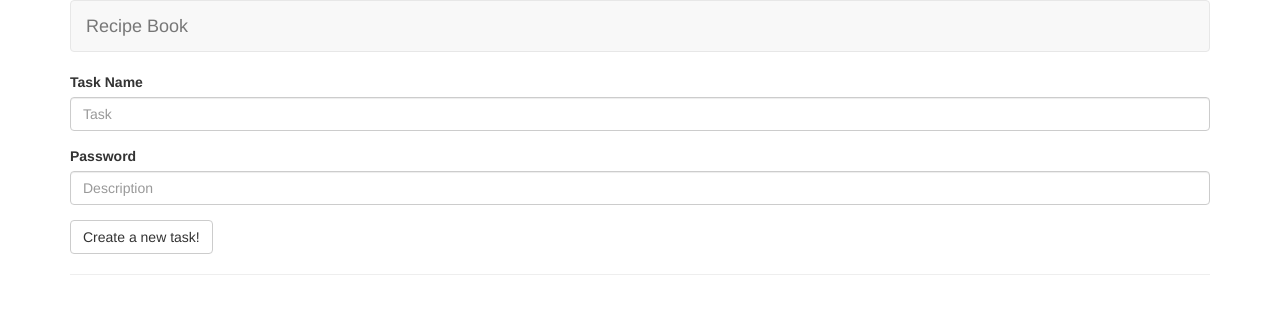
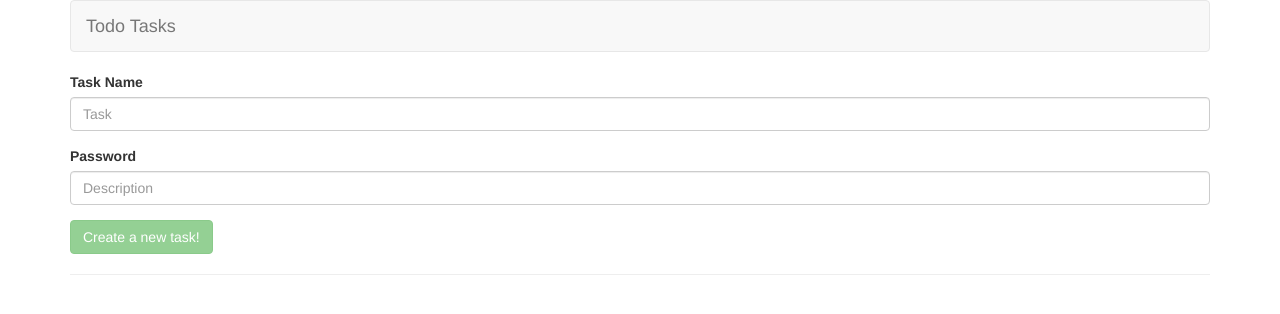
Before and after one commit to rahneverd/ng-todo-app, an Angular app: page / in a window 1280 px wide. Shown: the top 314 px of the page. Built offline with nearby package versions, Linux system fonts and the light colour scheme.

Commit message:
customization added

```diff
--- a/src/app/app.component.ts
+++ b/src/app/app.component.ts
@@ -11,12 +11,10 @@ export class AppComponent {
   tasks: Task[] =[]
   taskRecieved = "No"
   genTask(task: Task) {
-    console.log(task)
-    this.tasks.push(task)
+    task.name === '' && task.description === '' ? window.alert("Task name or description cannot be empty") : this.tasks.push(task);
+
   }
   deleteTask(index){
     this.tasks.splice(index, 1)
-    console.log("coming from app component ", index)
-    console.log(this.tasks[index], "deleted")
   }
 }
--- a/src/app/header-component/header-component.component.html
+++ b/src/app/header-component/header-component.component.html
@@ -2,7 +2,7 @@
   <div class="container-fluid">
     <div class="navbar-header">
 
-      <a href="/" class="navbar-brand">Recipe Book</a>
+      <a href="/" class="navbar-brand">Todo Tasks</a>
     </div>
   </div>
 </nav>
--- a/src/app/todo-form/todo-form.component.html
+++ b/src/app/todo-form/todo-form.component.html
@@ -4,14 +4,13 @@
       <div class="form-group">
         <label for="taskName">Task Name</label>
         <input type="text" class="form-control" id="taskName" placeholder="Task" [(ngModel)]="taskName" name="name">
-        {{taskName}}
       </div>
       <div class="form-group">
         <label for="taskDescription">Password</label>
         <input type="text" class="form-control" id="taskDescription" placeholder="Description" [(ngModel)]="taskDescription" name="description">
       </div>
 
-      <button type="submit" class="btn btn-default" (click)="pushTask()">Create a new task!</button>
+      <button type="submit" class="btn btn-success" (click)="pushTask()" [disabled]="taskname === '' || taskDescription === ''">Create a new task!</button>
     </form>
   </div>
 </div>
```
